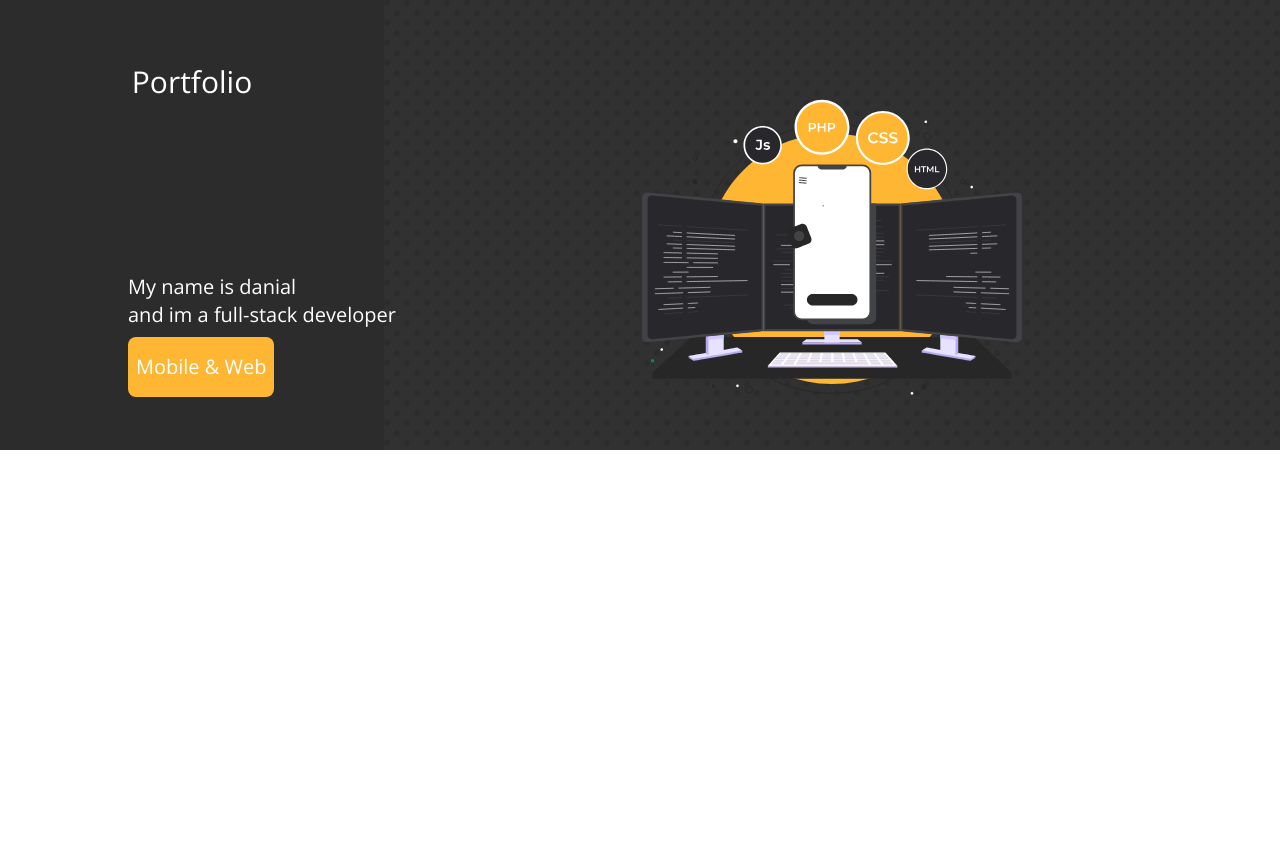
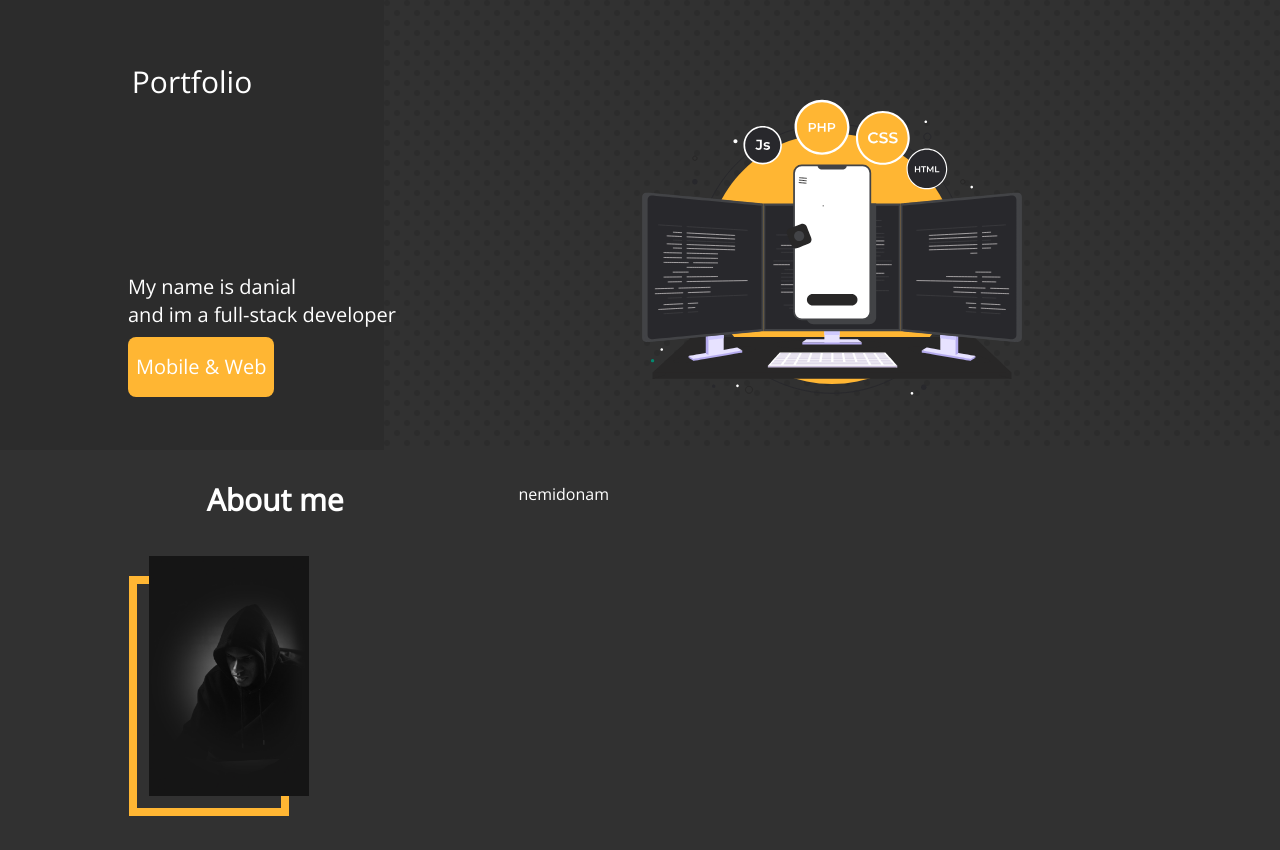
Before and after one commit to danial-barazandeh/portfolio, a Next.js app: page / in a window 1280 px wide. Before the commit the page ends 800 px from the top, so only its background shows below. Built offline with nearby package versions, Linux system fonts and the light colour scheme.

Commit message:
small changes
small changes

```diff
--- a/app/page.module.css
+++ b/app/page.module.css
@@ -4,18 +4,18 @@
   }
 
   .header>.rightSide {
-    @apply m-0 w-[70%] bg-backgroundColor2 h-full flex justify-center  bg-polka-dots-pattern;
+    @apply m-0 w-[70%] bg-backgroundColor2 h-full flex justify-center bg-polka-dots-pattern;
   }
 
   .header>.leftSide {
-    @apply m-0 w-[30%] bg-backgroundColor h-full;
+    @apply m-0 w-[30%] bg-backgroundColor h-full z-10;
   }
   .title{
     @apply text-white text-3xl text-center m-16;
   }
 
   .introduction{
-    @apply text-white text-xl text-center absolute bottom-[10%] left-[10%] flex-col justify-items-start  justify-start content-start items-start;
+    @apply text-white text-xl text-center absolute bottom-[10%] left-[10%] flex-col justify-items-start  justify-start content-start items-start z-20;
   }
   .introduction>.child{
     @apply text-left;
@@ -24,4 +24,17 @@
     @apply bg-accentColor py-4 px-2 rounded-lg text-center my-2;
   }
 
+
+
+
+  .body{
+    @apply bg-backgroundColor2 text-white flex p-8 h-[50vh];
+  }
+  .body>.leftSide {
+    @apply w-[40%] text-center flex-col;
+  }
+  .body>.rightSide{
+    @apply w-[60%];
+  }
+
 }
--- a/app/page.tsx
+++ b/app/page.tsx
@@ -16,7 +16,7 @@ export default function Home() {
           </div>
         </div>
         <div className={styles.rightSide}>
-          <Lottie/>
+          <Lottie />
         </div>
 
         <div className={styles.introduction}>
@@ -27,6 +27,29 @@ export default function Home() {
 
       </div>
 
+      <div className={styles.body}>
+        <div className={styles.leftSide}>
+
+          <div className="text-3xl font-bold"> About me </div>
+
+          <div className="relative mt-[12%] ml-[20%]">
+            <div className="
+                  bg-[url('http://localhost:3000/images/meTemplate.jpg')]
+                  w-[20vh] h-[30vh] bg-cover absolute z-10 top-[-2.5vh] left-[2.5vh]">
+
+            </div>
+            <div className="w-[20vh] h-[30vh] border-accentColor border-8
+                            absolute">
+            </div>
+          </div>
+
+        </div>
+
+        <div className={styles.rightSide}>
+            nemidonam
+          </div>
+      </div>
+
     </main>
   )
 }
```
